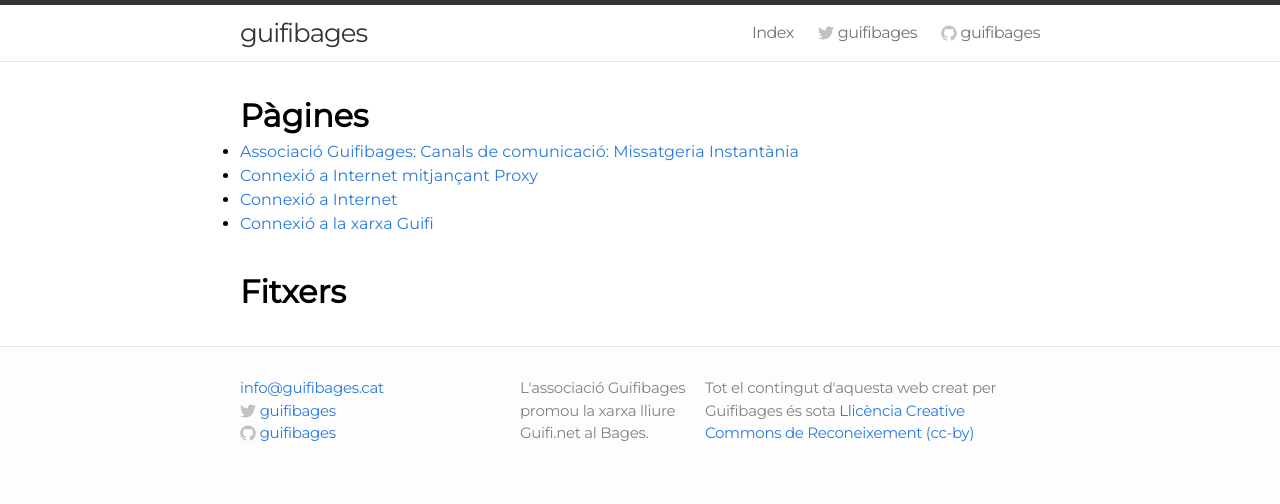
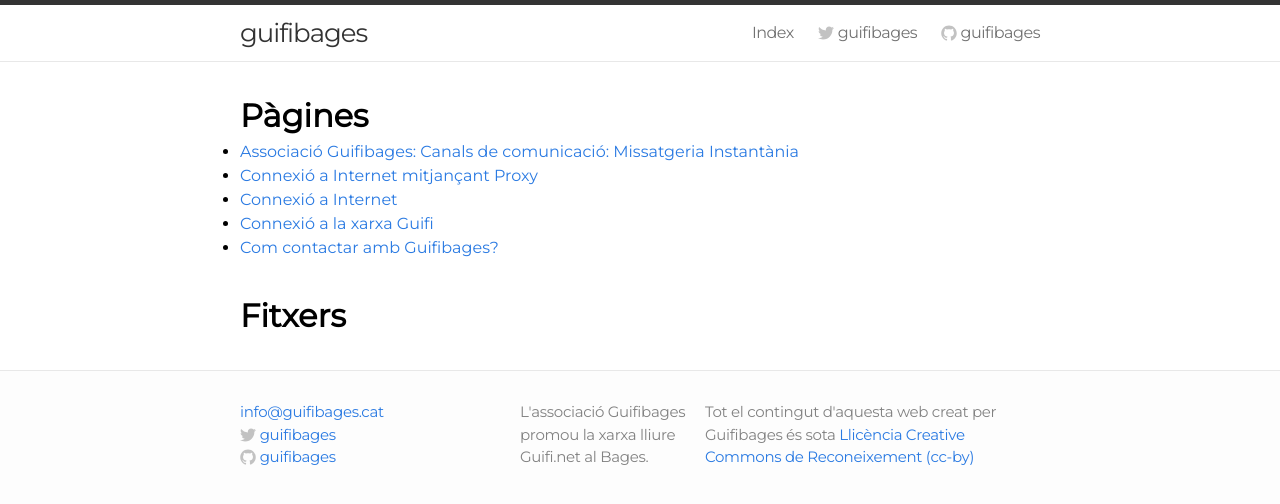
Before and after one commit to guifibages/guifibages.github.io, a Jekyll site: the page built from siteindex.md, in a window 1280 px wide. Shown: the top 504 px of the page. Built offline with Jekyll 4.4.1, drawn with Linux system fonts in a browser that asks for light colours.

Commit message:
Update index.html

```diff
--- a/doc/contacte/index.html
+++ b/doc/contacte/index.html
@@ -1,5 +1,6 @@
 ---
 layout: default
+title: "Com contactar amb Guifibages?"
 ---
 #Com contactar amb guifibages?
 A continuació us detallem totes les formes de contacte a Guifibages
```
